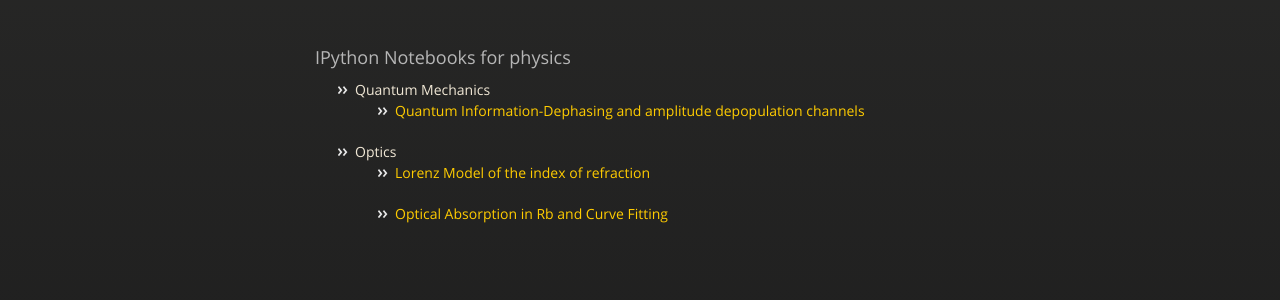
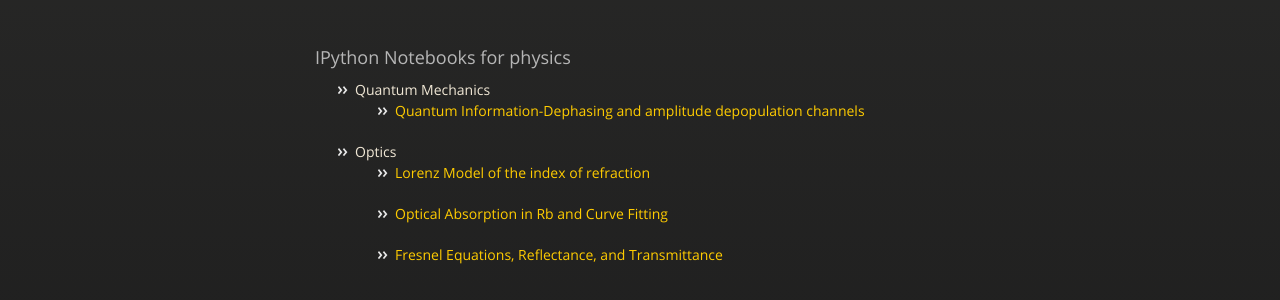
Before and after one commit to HartwickChaosLab/Physics-IPython-Notebooks, a plain HTML site: page index.html in a window 1280 px wide. Shown: the part 226-526 px from the top of the page. Drawn offline with nearby package versions, Linux system fonts and the light colour scheme.

Commit message:
Update index.html

```diff
--- a/index.html
+++ b/index.html
@@ -63,6 +63,10 @@
 <ul>
  <li><a href="http://nbviewer.ipython.org/github/HartwickChaosLab/Physics-IPython-Notebooks/blob/master/Optics-NB/Data-Analysis-for-Optical-Absorption.ipynb">Optical Absorption in Rb and Curve Fitting</a></li>
 </ul>
+
+<ul>
+ <li><a href="http://nbviewer.ipython.org/github/HartwickChaosLab/Physics-IPython-Notebooks/blob/master/Optics-NB/Fresnel-Relations.ipynb">Fresnel Equations, Reflectance, and Transmittance</a></li>
+</ul>
 </ul>
       </section>
 
```
